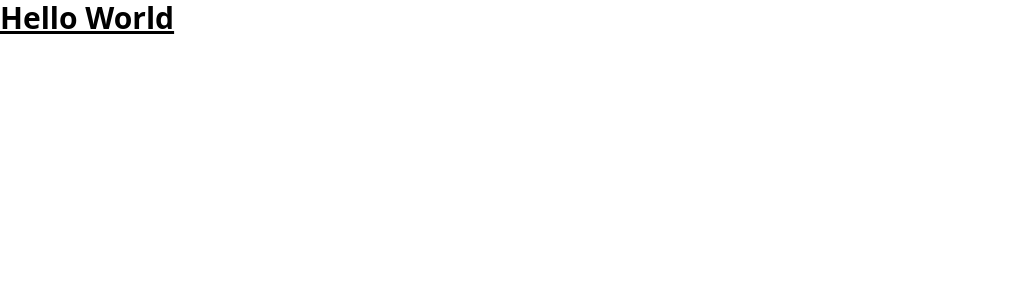
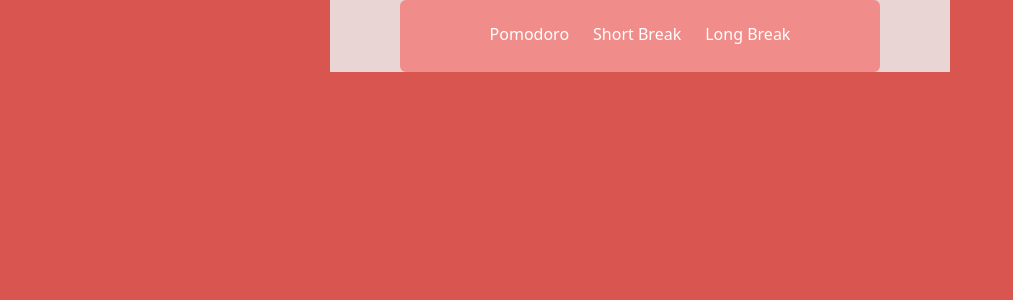
Before and after one commit to JanKrysztop/pomodoro, a React (Create React App) app: page / in a window 1280 px wide. Shown: the top 300 px of the page, without its empty margins (0-1013 px from the left). Built offline with nearby package versions, Linux system fonts and the light colour scheme.

Commit message:
Clock component with buttons added

```diff
--- a/src/App.js
+++ b/src/App.js
@@ -1,7 +1,9 @@
+import { Clock } from './components/Clock';
+
 export const App = () => {
   return (
-    <div className="App">
-      <h1 className="text-3xl font-bold underline">Hello World</h1>
+    <div className="bg-[#d95550] min-h-screen w-full ">
+      <Clock />
     </div>
   );
 };
--- /dev/null
+++ b/src/components/Clock.js
@@ -0,0 +1,19 @@
+export const Clock = () => {
+  return (
+    <div className="bg-[#e9d5d4] m-auto flex justify-center align-middle max-w-[620px]">
+      <div className="max-w-[480px] w-full bg-[#f08c89] pt-5 pb-6 rounded-md">
+        <div className="flex justify-center align-middle">
+          <button className="rounded border-none text-base py-0.5 px-3 h-7 cursor-pointer text-white">
+            Pomodoro
+          </button>
+          <button className="rounded border-none text-base py-0.5 px-3 h-7 cursor-pointer text-white">
+            Short Break
+          </button>
+          <button className="rounded border-none text-base py-0.5 px-3 h-7 cursor-pointer text-white">
+            Long Break
+          </button>
+        </div>
+      </div>
+    </div>
+  );
+};
```
